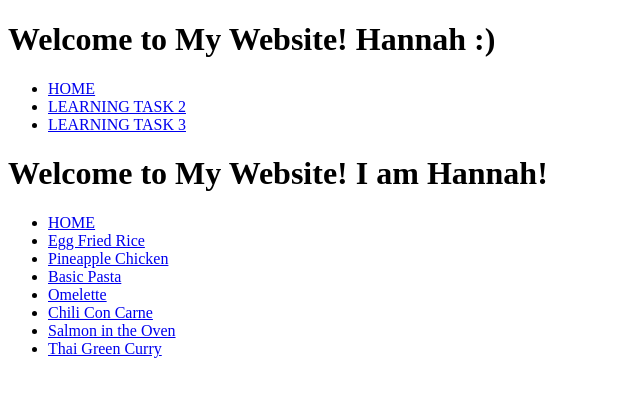
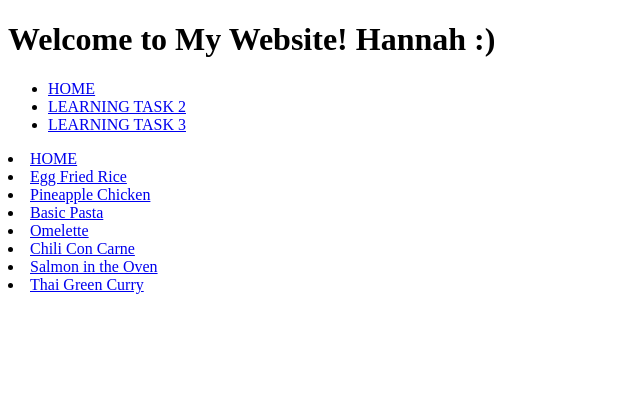
Before and after one commit to Hunnuh18/learningtask, a PHP site: page / in a window 1280 px wide. Shown: the top 397 px of the page, without its empty margins (0-640 px from the left). Run offline with PHP 8.4, Linux system fonts and the light colour scheme.

Commit message:
Update index.php

```diff
--- a/index.php
+++ b/index.php
@@ -1,7 +1,5 @@
 <!DOCTYPE html>
 <html>
-     <head>
-       <title>My Home Page</title>
      </head>
      <body>
        <h1> Welcome to My Website! Hannah :)</h1>
@@ -11,10 +9,6 @@
             <li><a href="/LT3/index.html">LEARNING TASK 3</a></li>
        </ul>
        </body>
-
-</html>
-  <h1> Welcome to My Website! I am Hannah! </h1>
-  <ul>
     <li><a href="index.php" target="_blank"> HOME </a></li>
     <li><a href="Egg Fried Rice.html" target= "_blank"> Egg Fried Rice </a> </li>
     <li><a href="Pineapple Chicken.html" target= "_blank"> Pineapple Chicken </a> </li>
```
